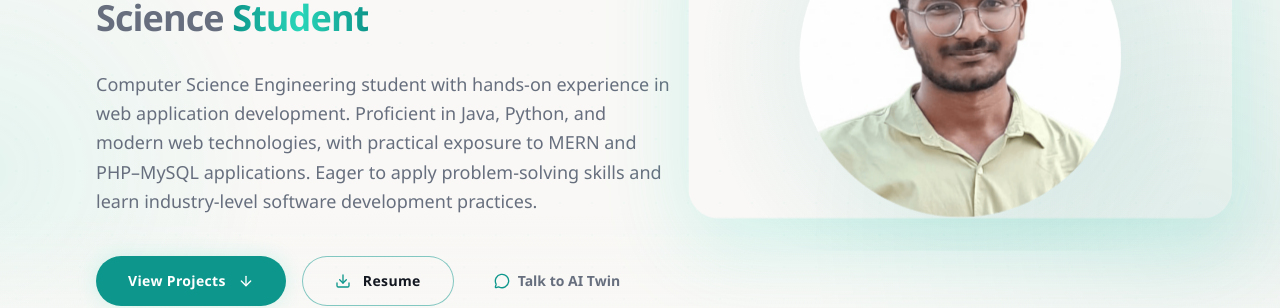
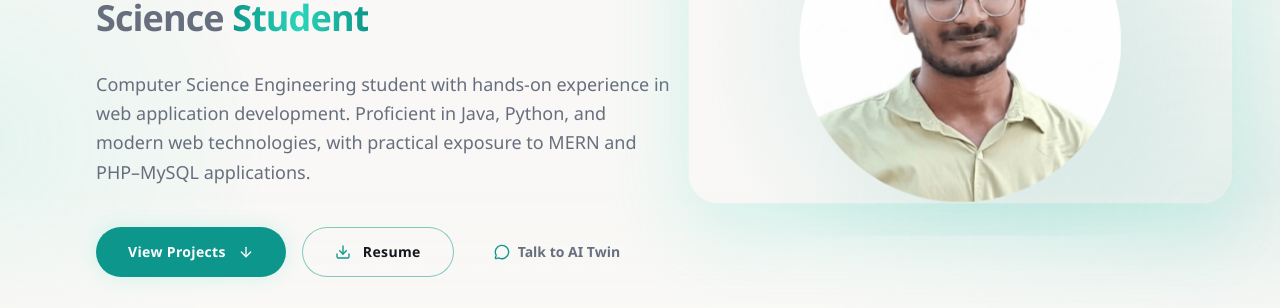
Before and after one commit to nikhilreddy30/Next.js-portfolio, a Next.js app: page / in a window 1280 px wide. Shown: the part 389-697 px from the top of the page. Built offline with nearby package versions, Linux system fonts and the light colour scheme; no server answers.

Commit message:
Add certifications data and Certification interface to portfolio

```diff
--- a/src/data/portfolio.ts
+++ b/src/data/portfolio.ts
@@ -1,7 +1,7 @@
 export const personalInfo = {
   name: "Yalaka Nikhil Reddy",
   role: "Full-Stack Developer & Computer Science Student",
-  tagline: "Computer Science Engineering student with hands-on experience in web application development. Proficient in Java, Python, and modern web technologies, with practical exposure to MERN and PHP–MySQL applications. Eager to apply problem-solving skills and learn industry-level software development practices.",
+  tagline: "Computer Science Engineering student with hands-on experience in web application development. Proficient in Java, Python, and modern web technologies, with practical exposure to MERN and PHP–MySQL applications.",
   focus: "Open to full-stack development, web application, and software engineering roles where I can apply my MERN stack expertise and contribute to meaningful projects.",
   email: "yalakanikhil30@gmail.com",
   linkedin: "https://www.linkedin.com/in/yalaka-nikhil-reddy",
@@ -68,6 +68,42 @@ export const experiences: Experience[] = [
     bullets: [
       "GPA: 10/10",
     ],
+  },
+];
+
+export interface Certification {
+  title: string;
+  issuer: string;
+  date: string;
+  credentialId?: string;
+  credentialUrl?: string;
+  description: string;
+}
+
+export const certifications: Certification[] = [
+  {
+    title: "Oracle Certified in Java Foundation",
+    issuer: "Oracle",
+    date: "2024",
+    description: "Demonstrates foundational knowledge of Java programming language, object-oriented concepts, and core Java features.",
+  },
+  {
+    title: "IBM Certified in SQL and Relational Databases 101",
+    issuer: "IBM",
+    date: "2024",
+    description: "Validates proficiency in SQL query writing, database design, and working with relational database management systems.",
+  },
+  {
+    title: "Oracle Cloud Database Services 2025 Certified Professional",
+    issuer: "Oracle",
+    date: "2025",
+    description: "Certifies expertise in Oracle Cloud infrastructure, database services, and cloud deployment practices.",
+  },
+  {
+    title: "Database Fundamentals",
+    issuer: "Microsoft",
+    date: "2024",
+    description: "Comprehensive understanding of database concepts, SQL operations, and data management principles.",
   },
 ];
 
```
Lines whose indentation alone changed are shown as unchanged.
